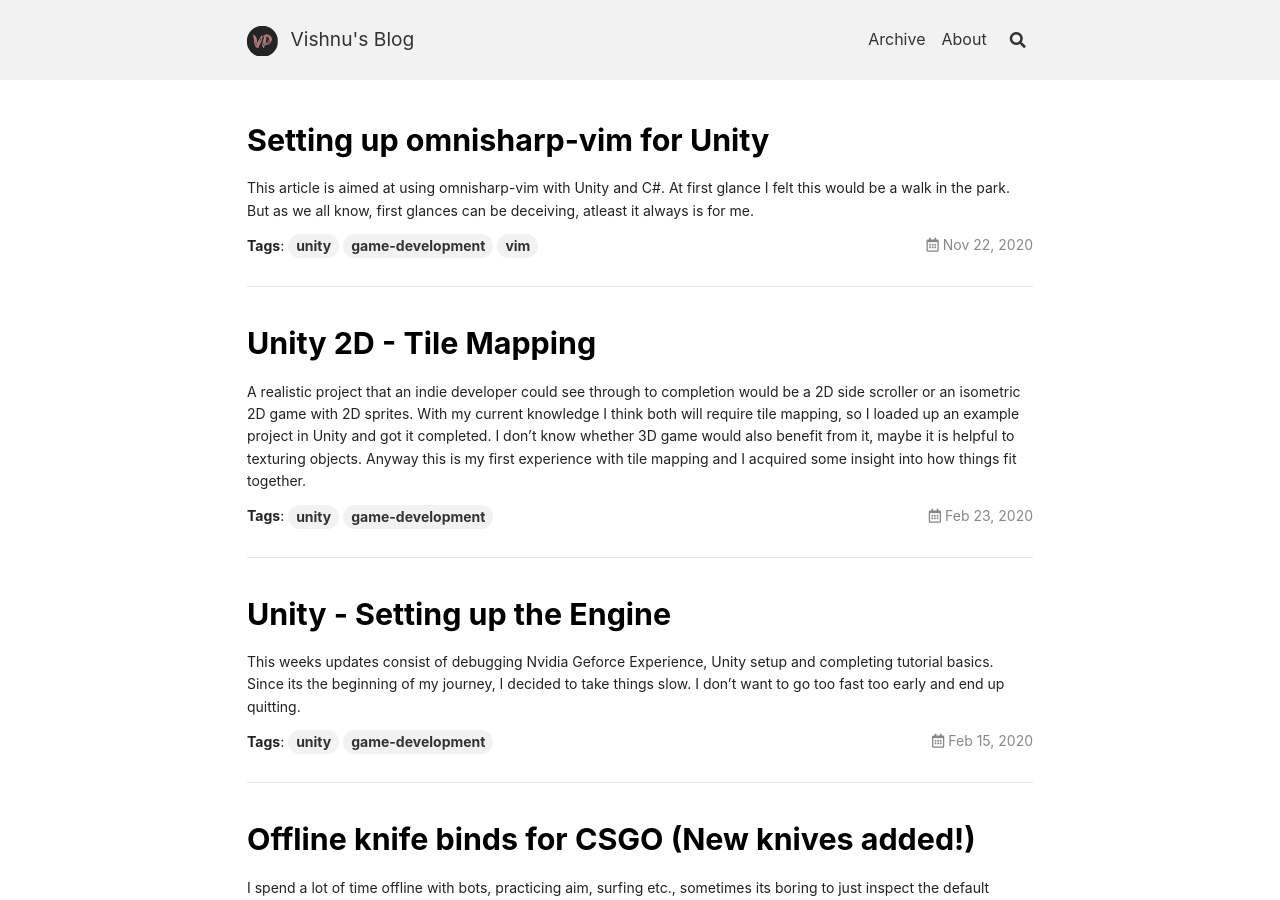
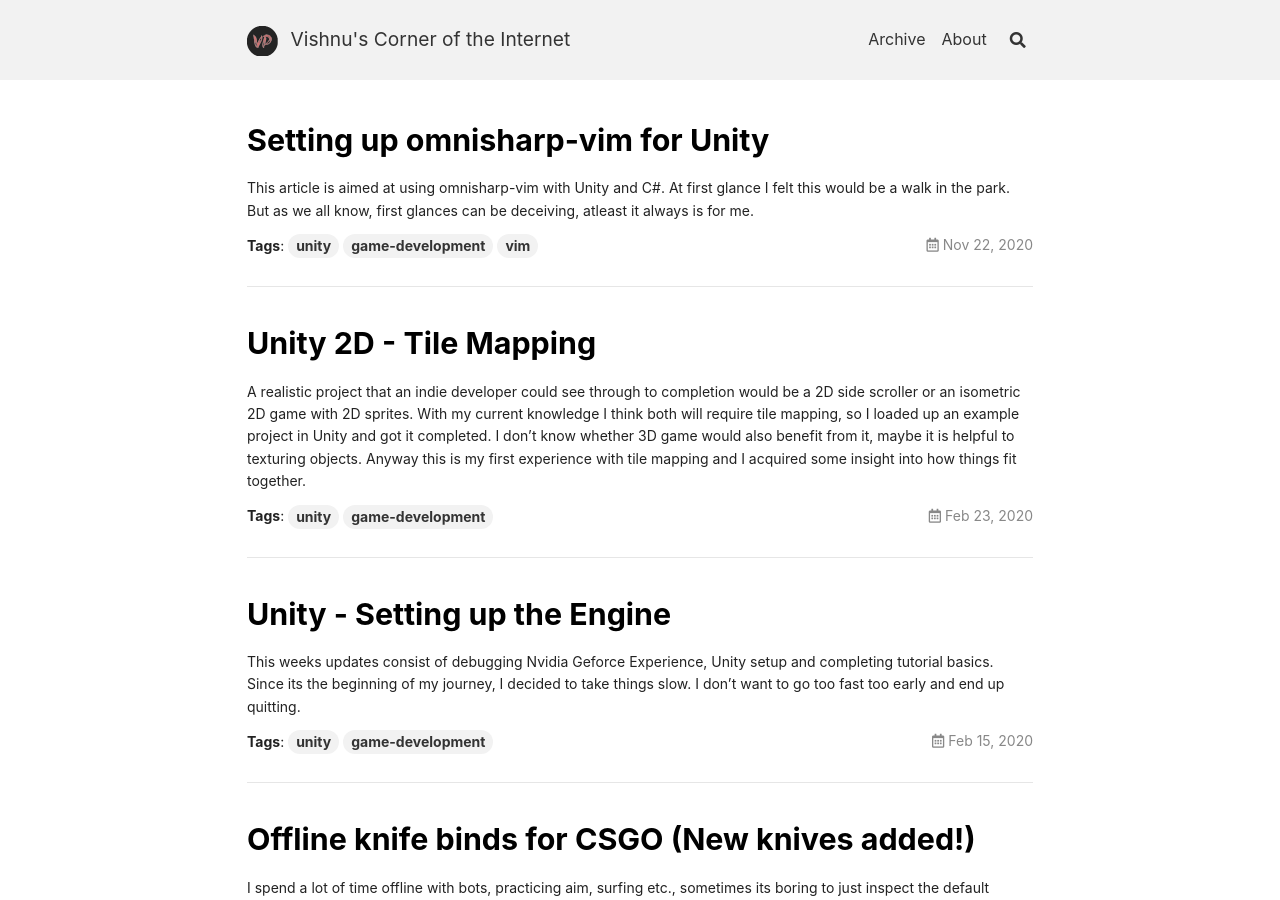
Before and after one commit to vishnu-prasanth/jekyll-blog, a Jekyll site: the page built from index.html, in a window 1280 px wide and 900 px high. Built offline with Jekyll 4.4.1, drawn with Linux system fonts in a browser that asks for light colours; nearby versions of some CDN libraries; the list of posts is cut into pages by our own code; some of the changed text lies outside the part shown.

Commit message:
A better site name

```diff
--- a/_config.yml
+++ b/_config.yml
@@ -5,7 +5,7 @@ text_skin: default # "default" (default), "dark", "forest", "ocean", "chocolate"
 highlight_theme: default # "default" (default), "tomorrow", "tomorrow-night", "tomorrow-night-eighties", "tomorrow-night-blue", "tomorrow-night-bright"
 url     : https://blog.vishnuprasanth.com # the base hostname & protocol for your site e.g. https://www.someone.com
 baseurl : # does not include hostname
-title   : Vishnu's Blog
+title   : Vishnu's Corner of the Internet
 description: > # this means to ignore newlines until "Language & timezone"
 
 
```
